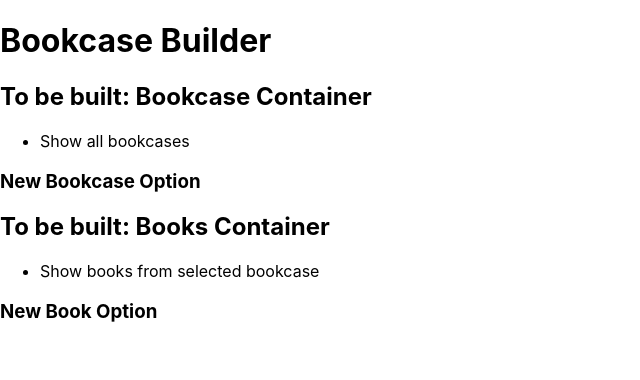
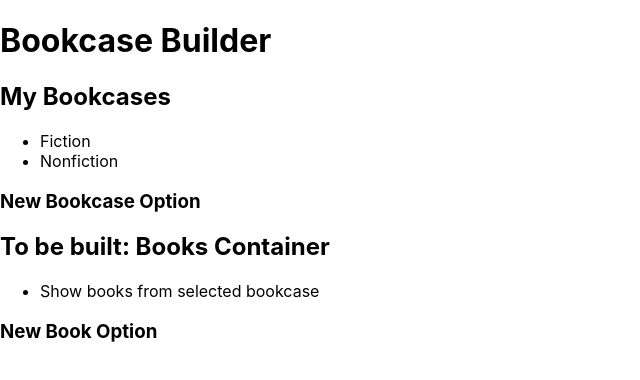
Before and after one commit to RachelWyatt/bookcase-client, a React (Create React App) app: page / in a window 1280 px wide. Shown: the top 380 px of the page, without its empty margins (0-640 px from the left). Built offline with nearby package versions, Linux system fonts and the light colour scheme.

Commit message:
stub out BookcaseContainer.js and Bookcases.js with hardcoded data

```diff
--- a/src/App.js
+++ b/src/App.js
@@ -1,13 +1,11 @@
 import React from 'react';
+import BookcaseContainer from './components/BookcaseContainer.js'
 
 function App() {
   return (
     <div className="App">
       <h1> Bookcase Builder </h1>
-      <h2> To be built: Bookcase Container </h2>
-        <ul>
-          <li>Show all bookcases</li>
-        </ul>
+      < BookcaseContainer />
         <h3> New Bookcase Option </h3>
       <h2> To be built: Books Container </h2>
         <ul>
--- /dev/null
+++ b/src/components/BookcaseContainer.js
@@ -0,0 +1,9 @@
+import React from 'react';
+import Bookcases from './Bookcases.js'
+
+export default class BookcaseContainer extends React.Component {
+    render() {
+      return (
+      <Bookcases /> )
+    }
+  }
--- /dev/null
+++ b/src/components/Bookcases.js
@@ -0,0 +1,15 @@
+import React from 'react';
+
+export default class Bookcase extends React.Component {
+    render() {
+      return (
+        <div>
+            <h2> My Bookcases </h2>
+            <ul>
+                <li> Fiction </li>
+                <li> Nonfiction </li>
+            </ul>
+        </div>
+      )
+    }
+  }
```
Also changed, not shown: src/components/Bookcase.js (deleted).
